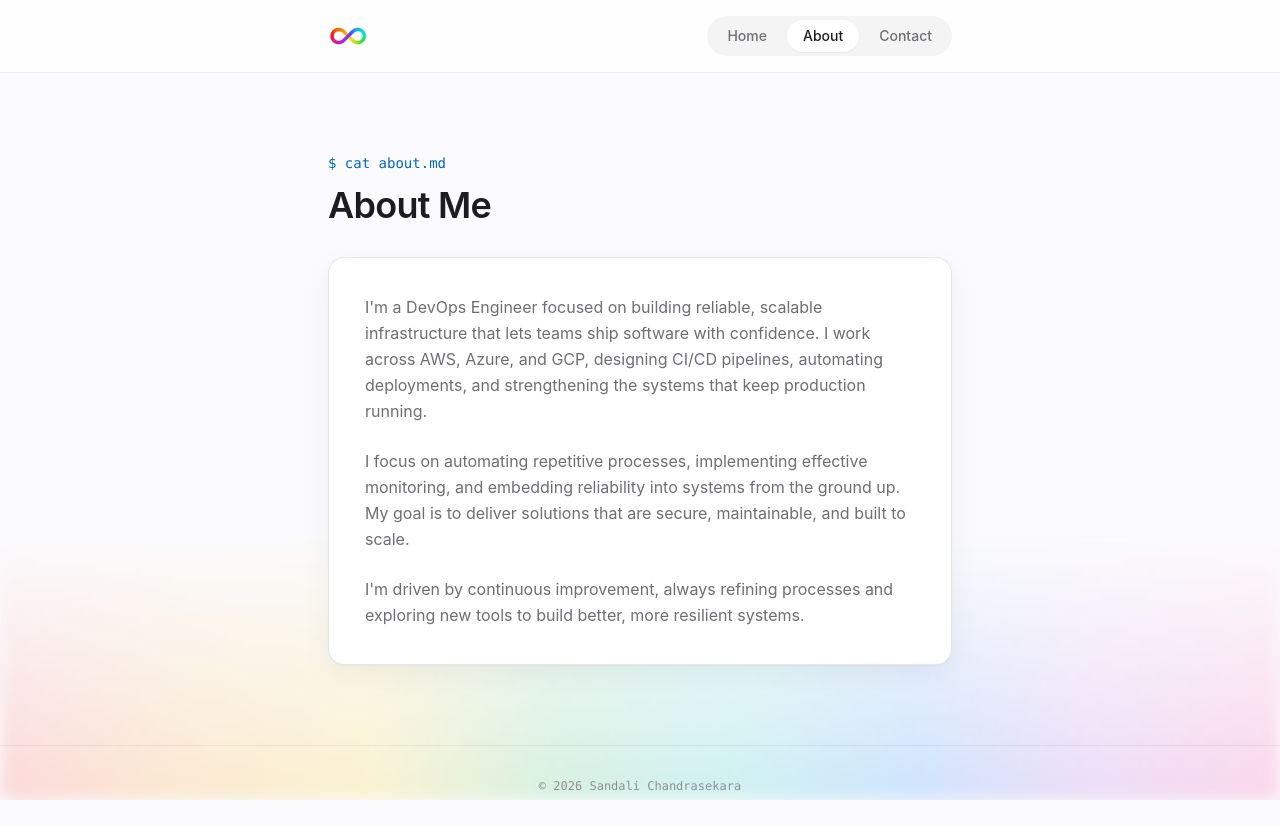
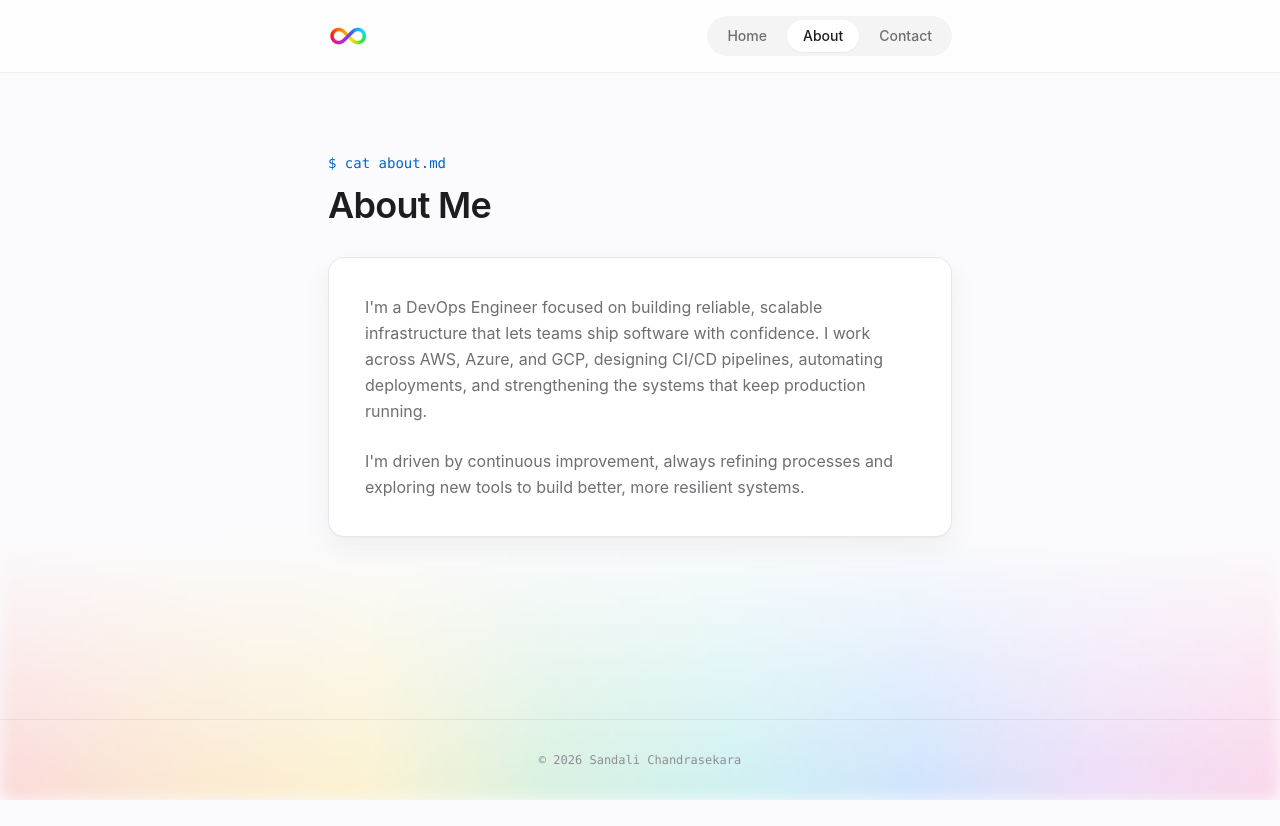
Before and after one commit to sandalichandrasekara/sandalichandrasekara.xyz, a Next.js app: page /about in a window 1280 px wide. After the commit the page ends 800 px from the top, so only its background shows below. Built offline with nearby package versions, Linux system fonts and the light colour scheme; no server answers.

Commit message:
Update about content

```diff
--- a/app/about/page.tsx
+++ b/app/about/page.tsx
@@ -26,13 +26,6 @@ export default function AboutPage() {
         </p>
 
         <p>
-          I focus on automating repetitive processes, implementing effective
-          monitoring, and embedding reliability into systems from the ground up.
-          My goal is to deliver solutions that are secure, maintainable, and
-          built to scale.
-        </p>
-
-        <p>
           I&apos;m driven by continuous improvement, always refining processes
           and exploring new tools to build better, more resilient systems.
         </p>
```
